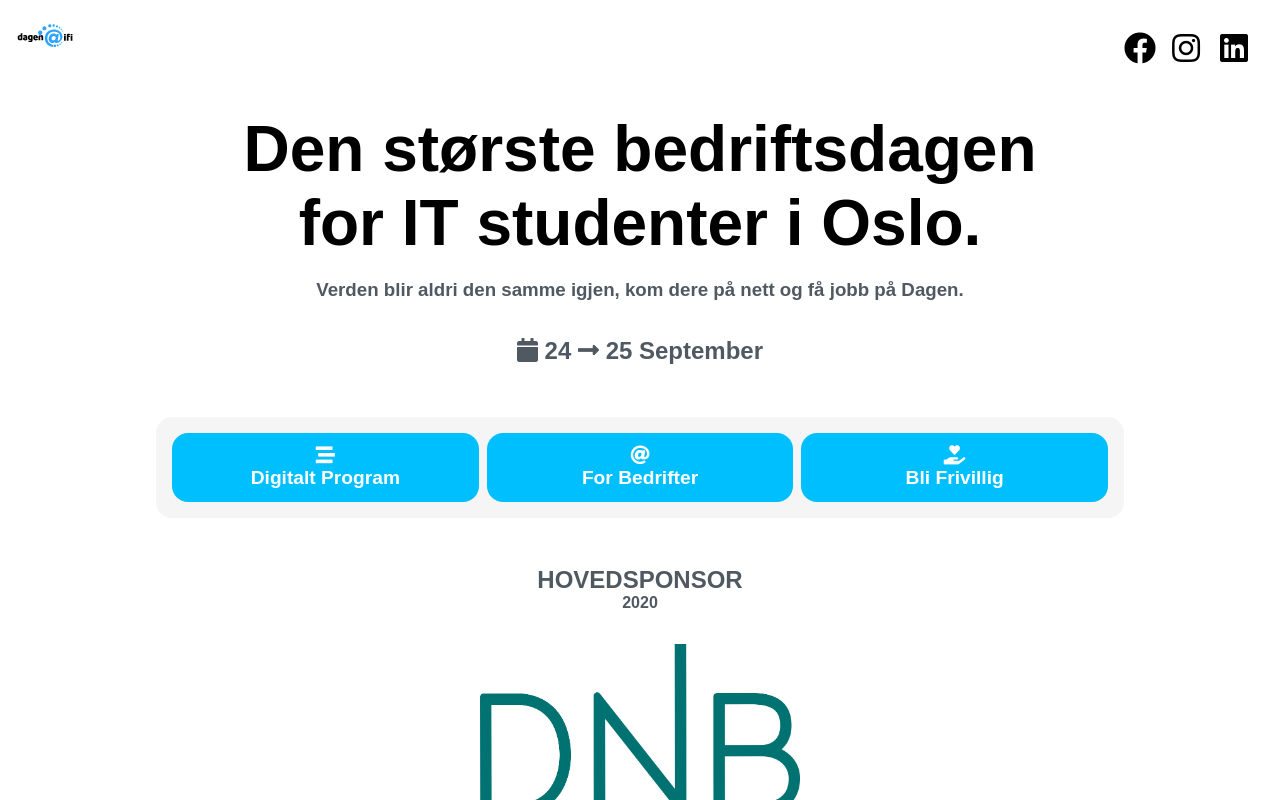
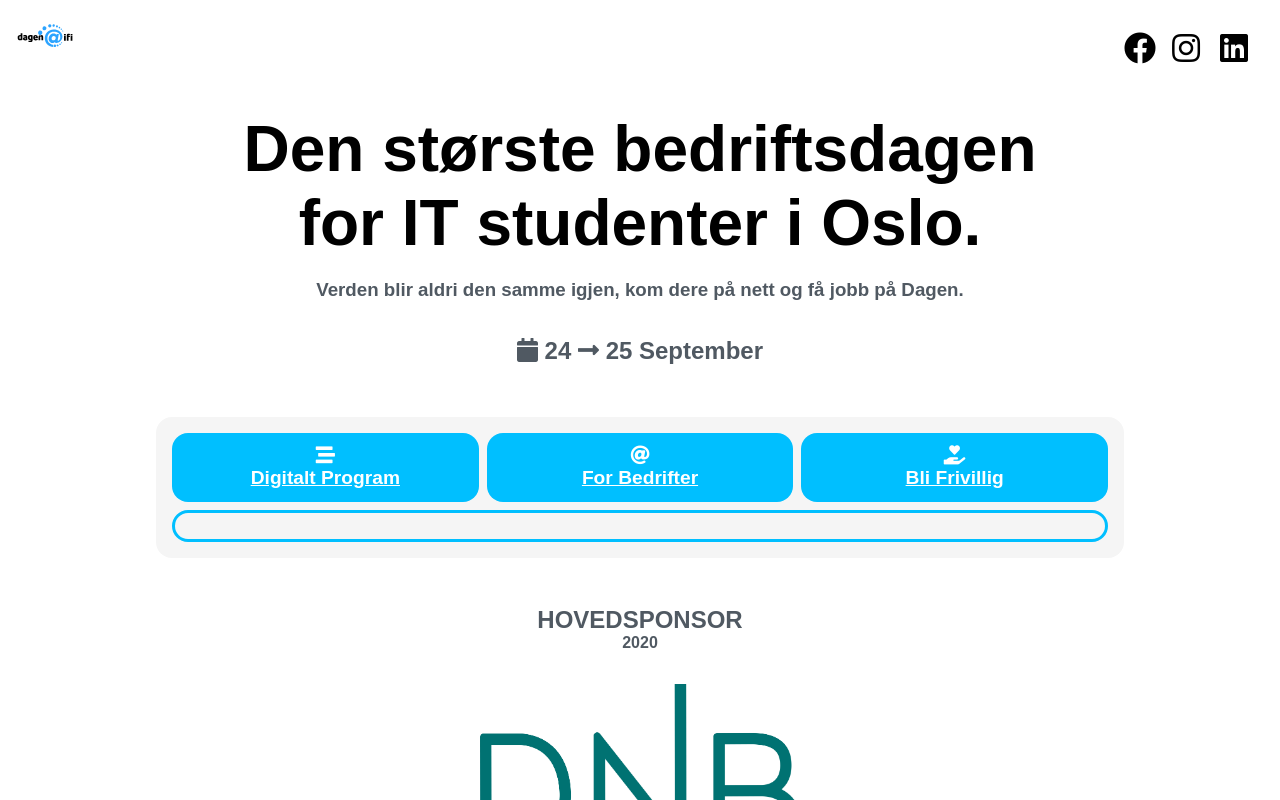
Before and after one commit to ifi-dagen/webpage, a React (Create React App) app: page / in a window 1280 px wide. Built offline with nearby package versions, Linux system fonts and the light colour scheme.

Commit message:
statusbar på forsiden sydd inn i navbaren

```diff
--- a/src/components/ProgramStatus.css
+++ b/src/components/ProgramStatus.css
@@ -1,10 +1,11 @@
 .programstatus-bar{
  max-height: 1000px;
- background-color: rgba(0,191,255,1);
+ border: solid 0.2rem rgba(0,191,255,1);
+ background-color: #F5F5F5;
  border-radius: 1rem;
  background-size: cover;
  background-position: center;
- color: azure;
+ color: rgb(80,89,98);
  padding: 2rem 1rem 2rem;
  font-size: 1.5rem;
  margin-bottom: 1rem;
@@ -12,13 +13,10 @@
 }
 
 .compact-bar{
-  margin: 0 2rem;
-  padding: 1rem 5rem 2rem;
+  margin: 0; /*2rem 1rem;*/
+  padding: 0rem 4rem 0rem;
   text-align: left;
-}
-
-.programstatus-snart{
-  background-color: rgba(45,164,255,0.7);
+  border: none;
 }
 
 .programstatus-container{
@@ -26,20 +24,23 @@
   flex-direction: row;
   justify-content: space-around;
   flex-wrap: wrap;
+  border: solid -1rem white;
+
 }
 
 .programstatus-compact-container{
   display: block;
+
 }
 
 .programstatus-tekstboks{
   text-align: center;
   /*word-wrap: break-word;/*find better than this*/
   text-overflow: ellipsis;
-  padding: 2rem 1rem;
+  padding: 0;
 }
 .programstatus-tekstboks a{
- color: azure;
+ color: rgb(80,89,98);
 }
 
 .programstatus-compact-tekstboks{
@@ -51,17 +52,17 @@
   flex-direction: row;
   justify-content: space-between;
   flex-wrap: wrap;
-  padding: 0.5rem 0;
+  padding: 0rem 0;
 }
 .programstatus-compact-tekstboks a{
- color: azure;
+ color: rgb(80,89,98);
 }
 
 #status{
-  margin-block-start: 1rem;
+  margin-block-start: 0.5rem;
   margin-block-end: 0.2rem;
-  font-size: 1.2rem;
-  color: azure;
+  font-size: 1rem;
+  color: rgb(80,89,98);
 }
 #tittel{
   margin-block-start: 0.2rem;
@@ -78,3 +79,28 @@
   margin-block-end: 0;
   font-size: 1rem;
 }
+
+@media (max-width: 900px) {
+  .compact-bar{
+    margin: 0; /*2rem 1rem;*/
+    padding: 0;
+    text-align: left;
+    border: none;
+  }
+
+  #tittel{
+    margin-block-start: 0.2rem;
+    margin-block-end: 0.2rem;
+    font-size: 1.5rem;
+  }
+  #delta-link{
+    margin-block-start: 0.2rem;
+    margin-block-end: 0.2rem;
+    font-size: 1.5rem;
+  }
+  #tidspunk{
+    margin-block-start: 0;
+    margin-block-end: 0;
+    font-size: 0.5rem;
+  }
+}
--- a/src/components/ProgramStatus.js
+++ b/src/components/ProgramStatus.js
@@ -118,7 +118,7 @@ class ProgramStatus extends Component {
                 return(
                   <div className="programstatus-compact-tekstboks" key={listeindex}>
                     <h4 id="tittel"><a className="programstatus-a" href={"/program/#"+program_info[programindex].tittel}>{program_info[programindex].tittel}</a>
-                    {!live && "- starter "+this.klokkeslett(program_info[programindex].start)}</h4>
+                    {!live && " - starter "+this.klokkeslett(program_info[programindex].start)}</h4>
                     <h4 id="delta-link"> <a className="programstatus-a" href={program_info[programindex].link} target="_blank" rel="noopener noreferrer">delta her!</a></h4>
                   </div>
                 )
--- a/src/pages/front/Front.js
+++ b/src/pages/front/Front.js
@@ -20,7 +20,6 @@ const Front = () => {
       </Container>
 
       <Nav />
-      <ProgramStatus compact />
       <Hovedsponsor />
 
       <GridContainerWrapper>
@@ -136,21 +135,30 @@ const Container = styled.div`
 const Nav = () => {
   return (
     <NavContainer>
+      <NavButton>
       <Link to="/program">
         <i className="fas fa-stream"></i>
         <br />
         Digitalt Program
         </Link>
+      </NavButton>
+      <NavButton>
         <Link to="/for-bedrift">
           <i className="fas fa-at"></i>
           <br />
           For Bedrifter
         </Link>
+      </NavButton>
+      <NavButton>
         <Link to="/frivillig">
           <i className="fas fa-hand-holding-heart"></i>
           <br />
           Bli Frivillig
         </Link>
+      </NavButton>
+      <NavItem>
+        <ProgramStatus compact />
+      </NavItem>
     </NavContainer >
   )
 }
@@ -165,8 +173,9 @@ const NavContainer = styled.div`
 
   background-color: #F5F5F5;
   border-radius: 1rem;
+`
 
-  a {
+const NavButton = styled.div`
   text-align: center;
   background-color: deepskyblue;
   padding: .8rem;
@@ -175,6 +184,26 @@ const NavContainer = styled.div`
   font-weight: bold;
   border-radius: 1rem;
   font-size: 1.2rem;
+
+  a{
+    color: white;
+  }
+`
+
+const NavItem = styled.div`
+  text-align: center;
+  border: solid 0.2rem rgba(0,191,255,1);
+  background-color: #F5F5F5;
+  padding: .8rem;
+  color: rgb(80,89,98);
+  text-decoration: none;
+  font-weight: bold;
+  border-radius: 1rem;
+  font-size: 1.2rem;
+  grid-column: 1/-1;
+
+  a{
+    color: rgb(80,89,98);
   }
 `
 
```
Lines whose indentation alone changed are shown as unchanged.
